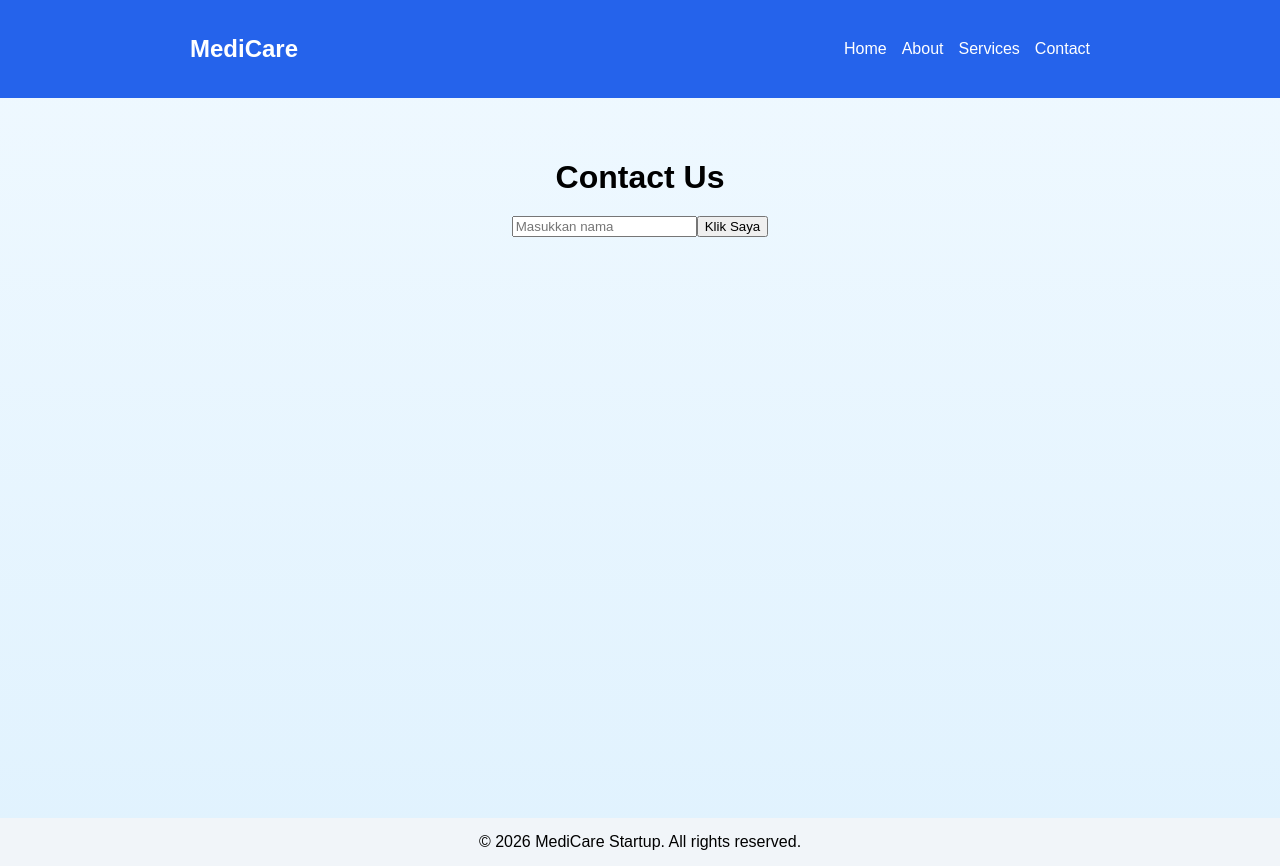
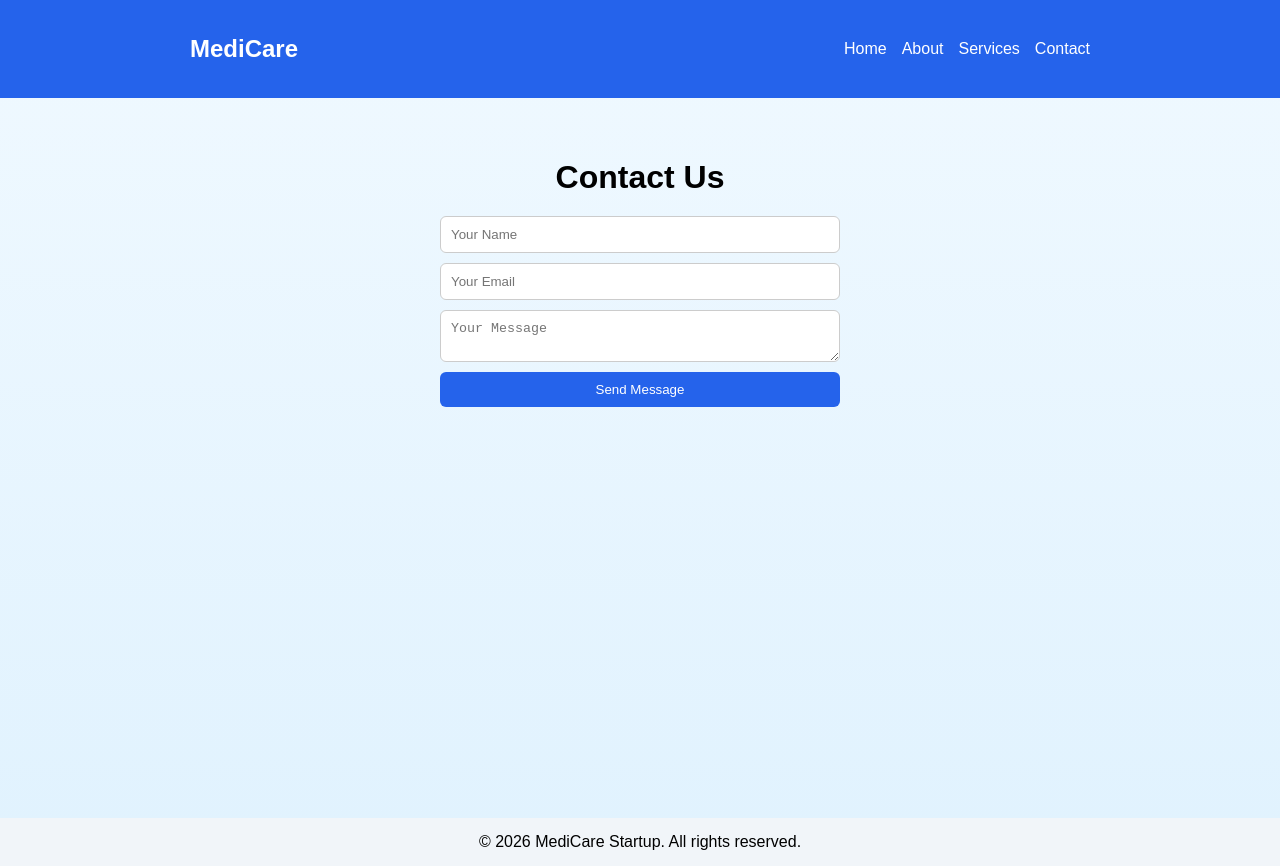
Before and after one commit to Roootsa/healthcare-company-profile, a Next.js app: page /contact in a window 1280 px wide. Built offline with nearby package versions, Linux system fonts and the light colour scheme.

Commit message:
Refactor ContactForm to include SubmitButton component

```diff
--- a/app/components/ContactForm.tsx
+++ b/app/components/ContactForm.tsx
@@ -1,21 +1,61 @@
 "use client";
 
-import { useState } from "react";
+import { useFormStatus } from "react-dom";
 
-export default function ContactForm() {
-  const [name, setName] = useState("");
+function SubmitButton() {
+  const { pending } = useFormStatus();
 
   return (
-    <div>
+    <button
+      type="submit"
+      style={{
+        background: "#2563eb",
+        color: "white",
+        padding: "10px",
+        border: "none",
+        borderRadius: "6px",
+        cursor: "pointer",
+      }}
+      disabled={pending}
+    >
+      {pending ? "Sending..." : "Send Message"}
+    </button>
+  );
+}
+
+export default function ContactForm({ action }: any) {
+  return (
+    <form
+      action={action}
+      style={{
+        maxWidth: "400px",
+        margin: "auto",
+        display: "flex",
+        flexDirection: "column",
+        gap: "10px",
+      }}
+    >
       <input
         type="text"
-        placeholder="Masukkan nama"
-        onChange={(e) => setName(e.target.value)}
+        name="name"
+        placeholder="Your Name"
+        style={{ padding: "10px", borderRadius: "6px", border: "1px solid #ccc" }}
       />
 
-      <button onClick={() => alert("Halo " + name)}>
-        Klik Saya
-      </button>
-    </div>
+      <input
+        type="email"
+        name="email"
+        placeholder="Your Email"
+        style={{ padding: "10px", borderRadius: "6px", border: "1px solid #ccc" }}
+      />
+
+      <textarea
+        name="message"
+        placeholder="Your Message"
+        style={{ padding: "10px", borderRadius: "6px", border: "1px solid #ccc" }}
+      />
+
+      <SubmitButton />
+    </form>
   );
 }
```
